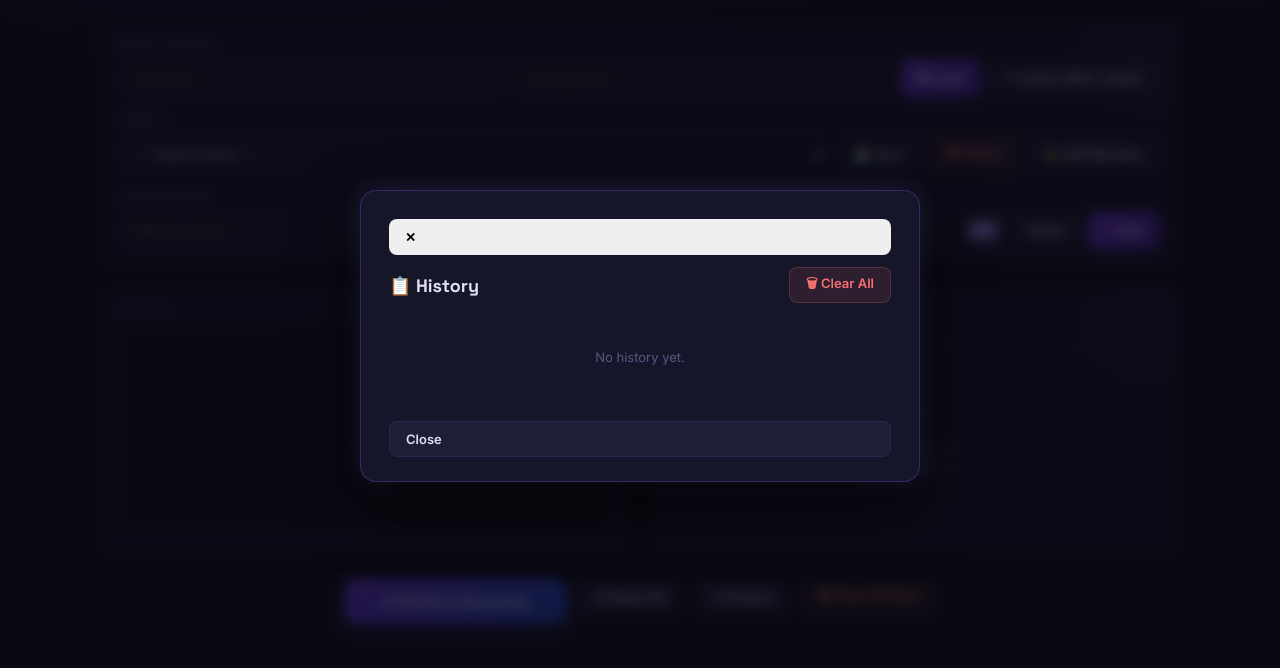
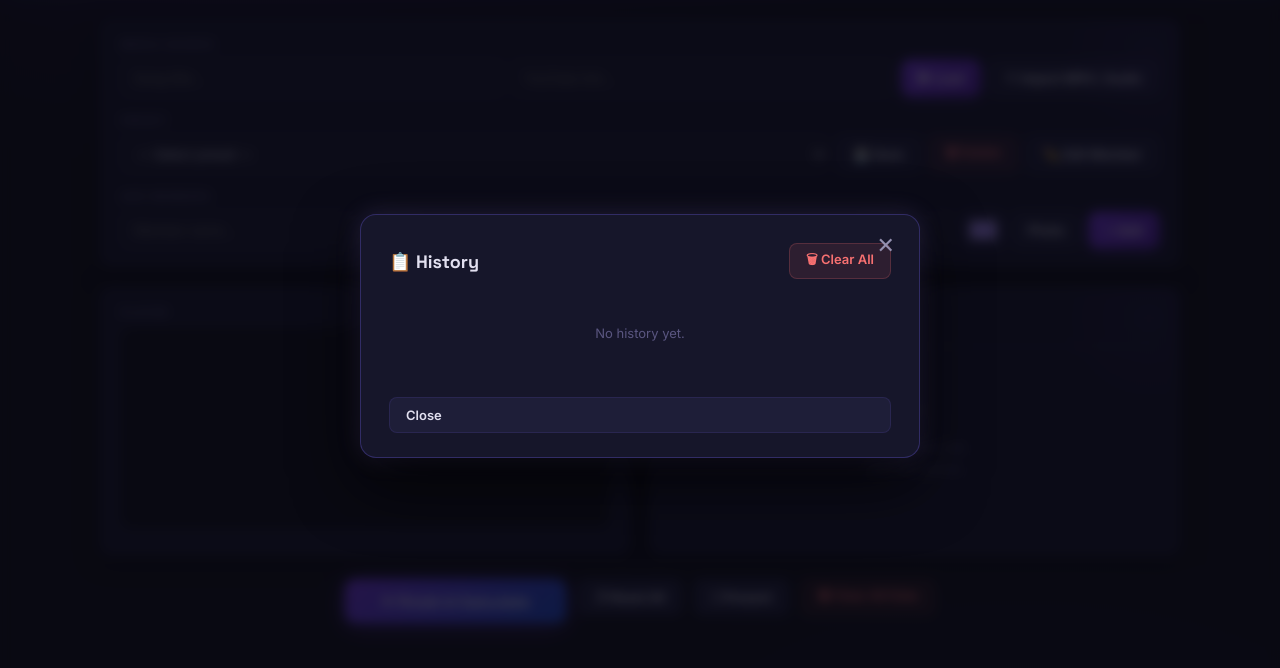
Before and after one commit to kiyoo12/Line_Distro_Pro, a plain HTML site: page index.html in a window 1280 px wide. Both pictures are taken after a click on the button "📋 History". Shown: the part 64-732 px from the top of the page. Drawn offline with nearby package versions, Linux system fonts and the light colour scheme.

Commit message:
Update style.css

```diff
--- a/style.css
+++ b/style.css
@@ -1178,3 +1178,26 @@ button, .file-btn {
     opacity: 1;
     transform: translateX(-50%) translateY(0);
 }
+
+/* ══════════════════════════════════════════
+   MODAL CLOSE BUTTON (X)
+   ══════════════════════════════════════════ */
+.modal-close {
+    position: absolute;
+    top: 12px;
+    right: 16px;
+    background: none;
+    border: none;
+    color: var(--text2);
+    font-size: 22px;
+    font-weight: 400;
+    cursor: pointer;
+    transition: color 0.2s, transform 0.2s;
+    line-height: 1;
+    padding: 4px 8px;
+    z-index: 10;
+}
+.modal-close:hover {
+    color: var(--danger);
+    transform: scale(1.15);
+}
```
